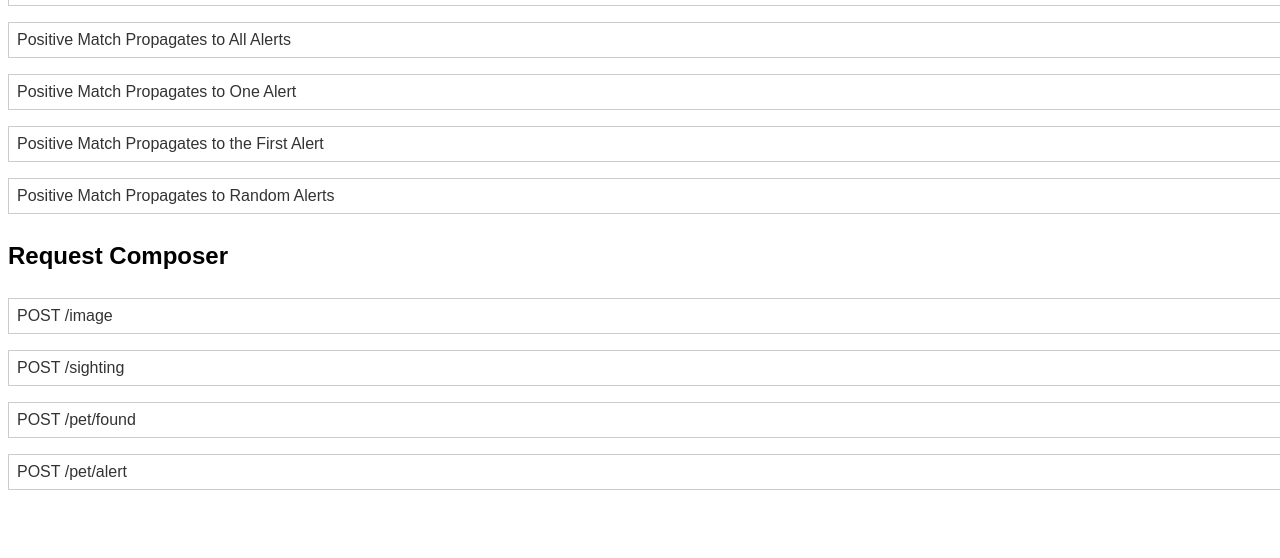
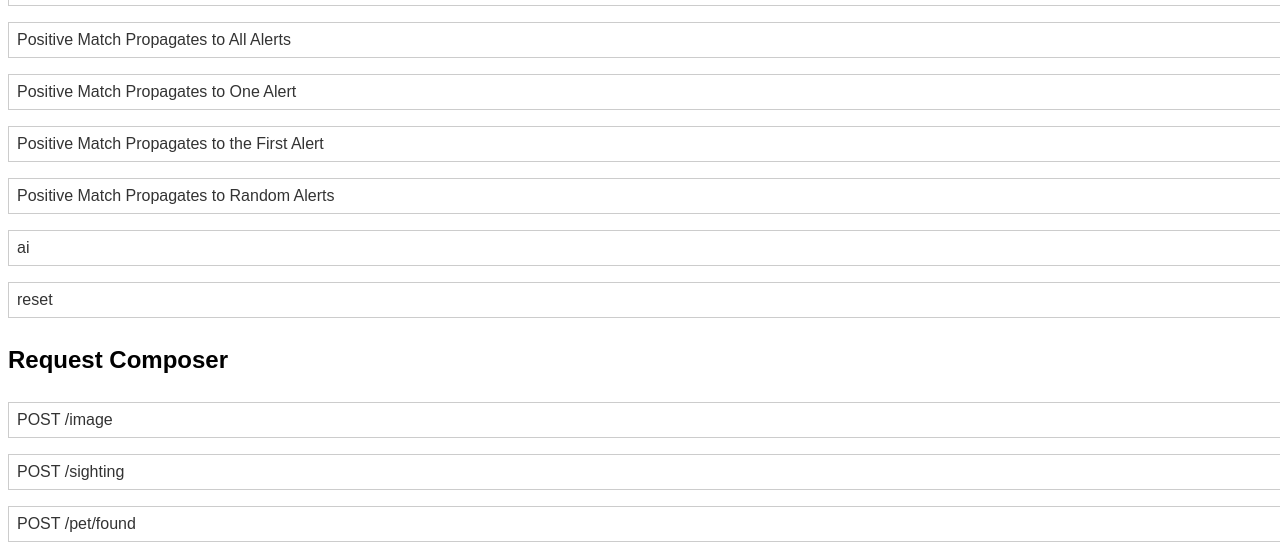
Before and after one commit to CHSTROKIN/IdentPet-Server, a Flask app: page /debug in a window 1280 px wide. Shown: the part 979-1537 px from the top of the page. Before the commit the page ends 1469 px from the top, so only its background shows below. Run offline with Flask 3, Linux system fonts and the light colour scheme; parts of the project's set-up code (start-up, migrations or seed data) failed here and were passed over.

Commit message:
feat: adding the html file to support debug

```diff
--- a/templates/debug.html.j2
+++ b/templates/debug.html.j2
@@ -33,6 +33,8 @@
             <li><a href="/debug/match?mode=one">Positive Match Propagates to One Alert</a></li>
             <li><a href="/debug/match?mode=first">Positive Match Propagates to the First Alert</a></li>
             <li><a href="/debug/match?mode=random">Positive Match Propagates to Random Alerts</a></li>
+            <li><a href="/debug/match?mode=ai">ai</a></li>
+            <li><a href="/debug/match?mode=reset">reset</a></li>
         </ul>
         <h2>Request Composer</h2>
         <ul>
```
Also changed, not shown: 1 other file.
